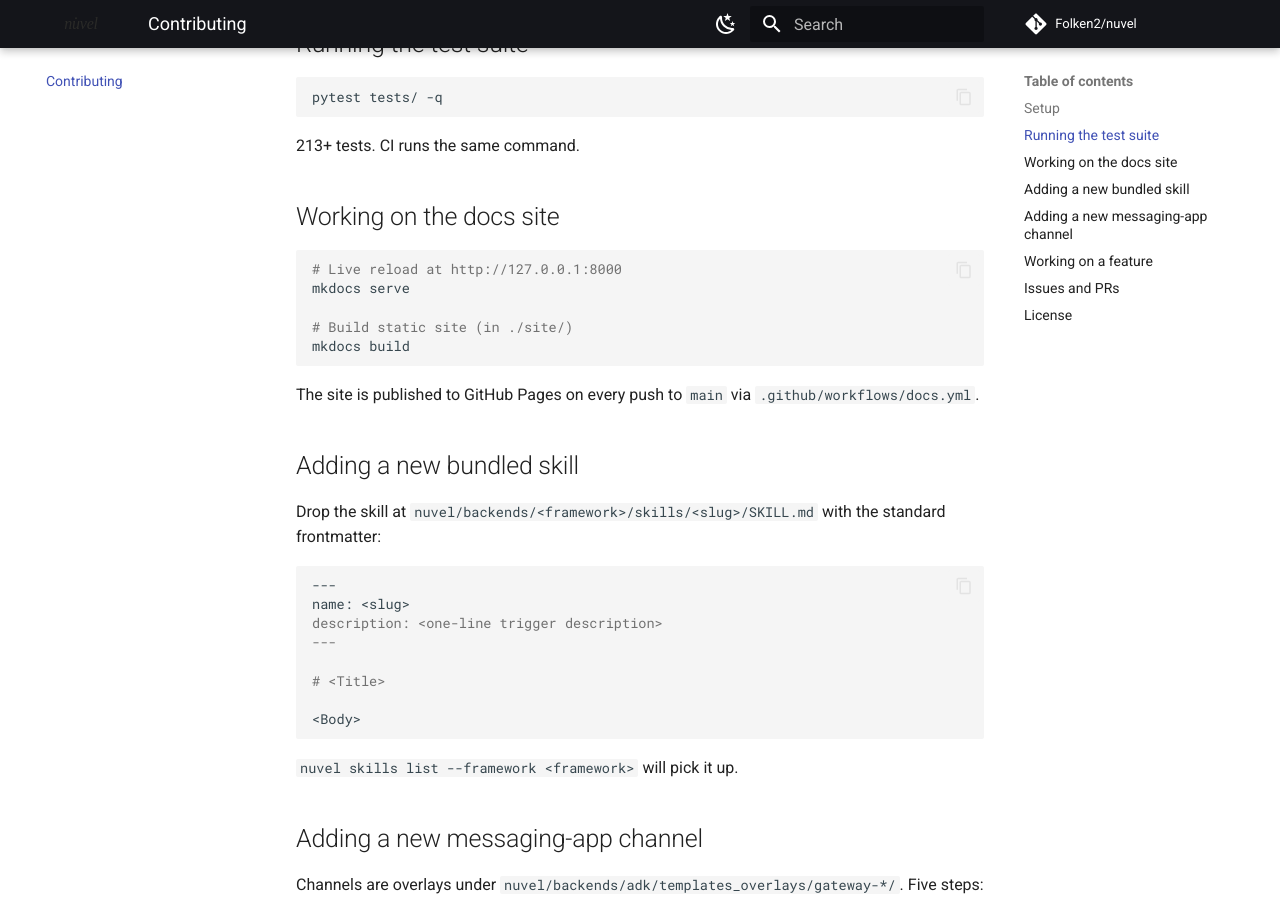
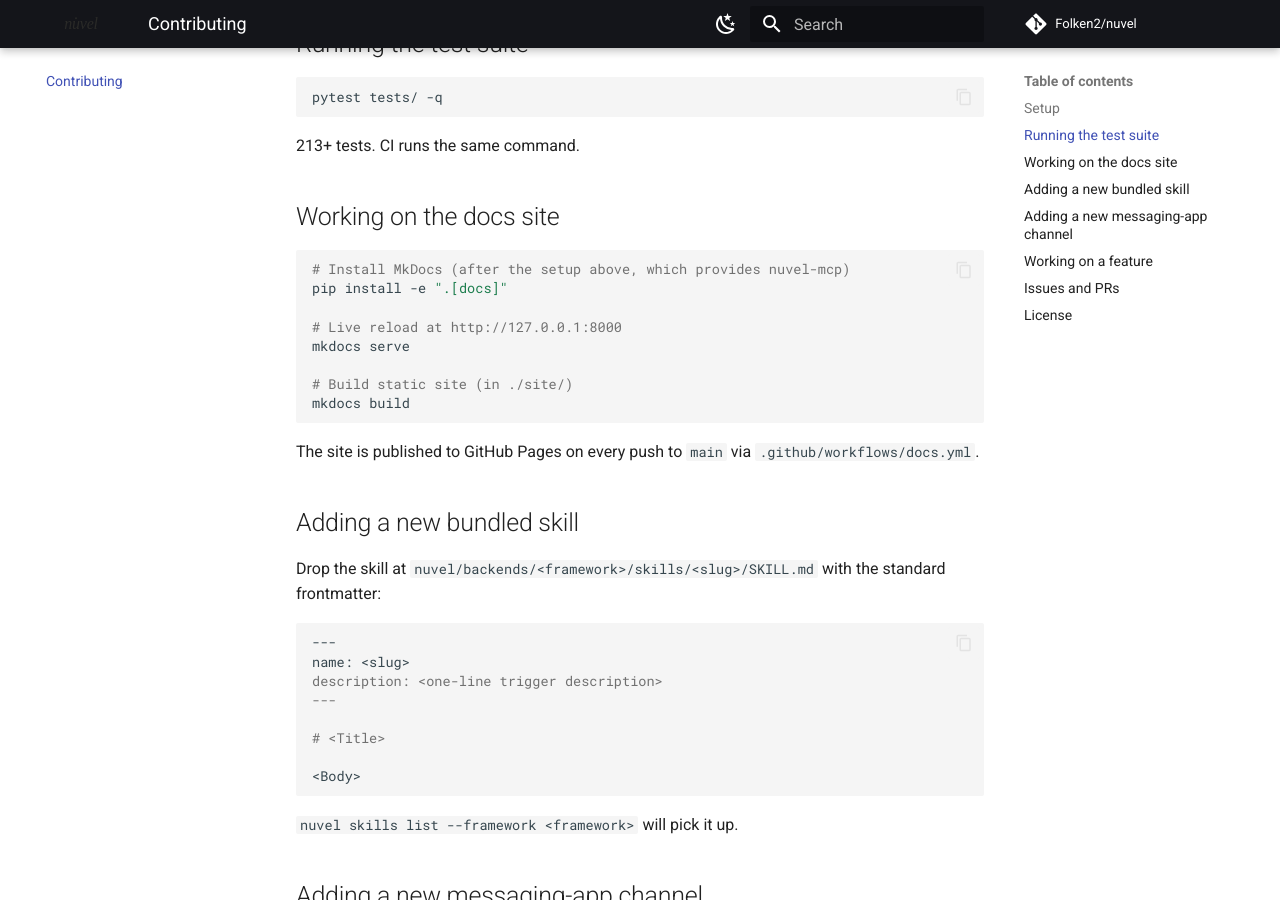
Before and after one commit to Folken2/nuvel, an MkDocs documentation site: the page built from docs/contributing.md, in a window 1280 px wide and 900 px high, scrolled down 455 px. Built offline with MkDocs 1.6.1 and Material for MkDocs 9.7.7, drawn with Linux system fonts in a browser that asks for light colours; comment, search, counter and statistics services are not loaded.

Commit message:
docs: restore the MkDocs install step in the contributing page
Pointing setup at requirements-dev.txt dropped MkDocs, so the page's mkdocs
serve and mkdocs build commands failed after following its setup. Install the
docs extra at the top of the docs-site section.

Refs #143

Co-Authored-By: Claude Opus 5.5 <noreply@anthropic.com>

````diff
--- a/docs/contributing.md
+++ b/docs/contributing.md
@@ -22,6 +22,9 @@ pytest tests/ -q
 ## Working on the docs site
 
 ```bash
+# Install MkDocs (after the setup above, which provides nuvel-mcp)
+pip install -e ".[docs]"
+
 # Live reload at http://127.0.0.1:8000
 mkdocs serve
 
````
